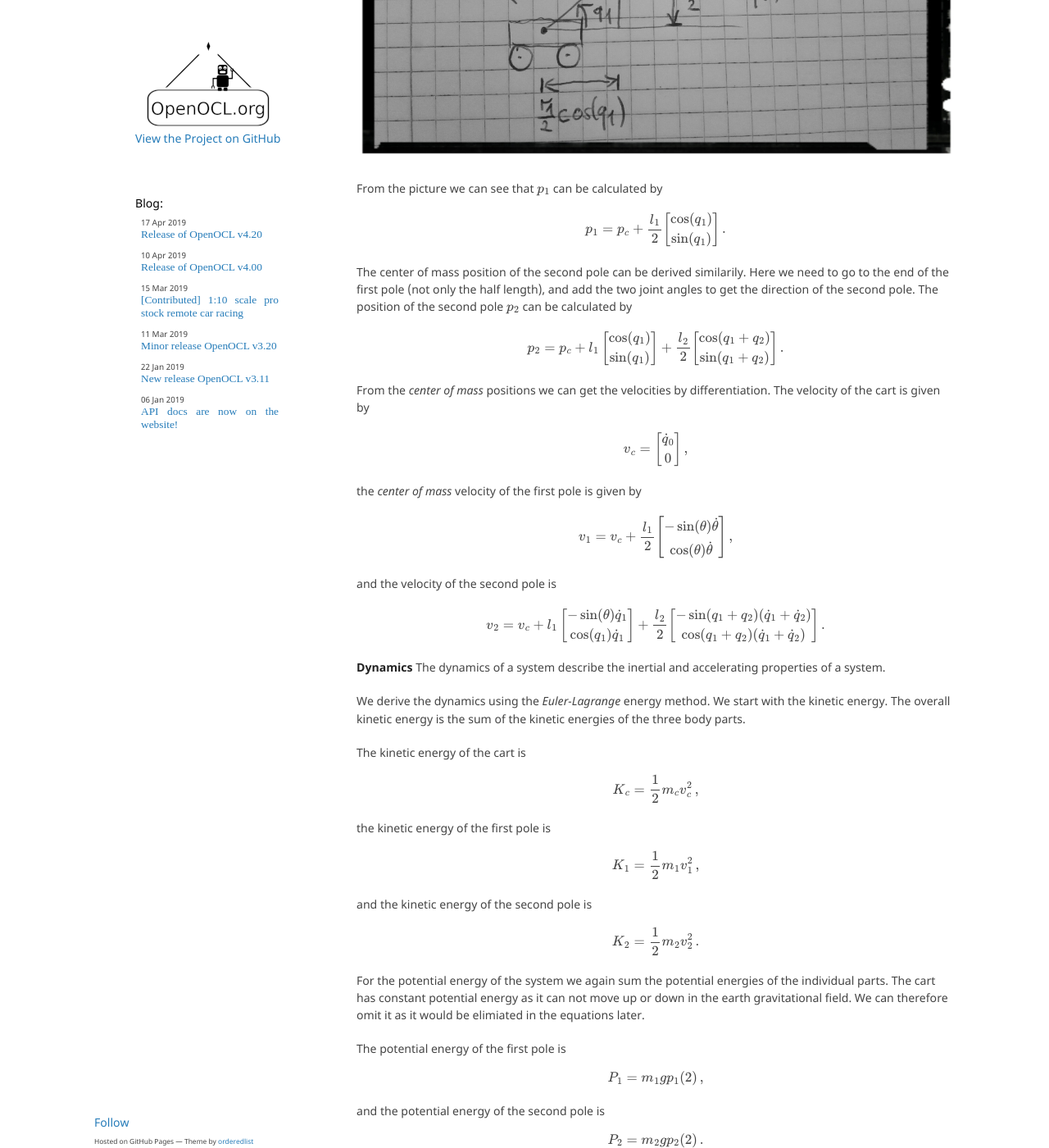
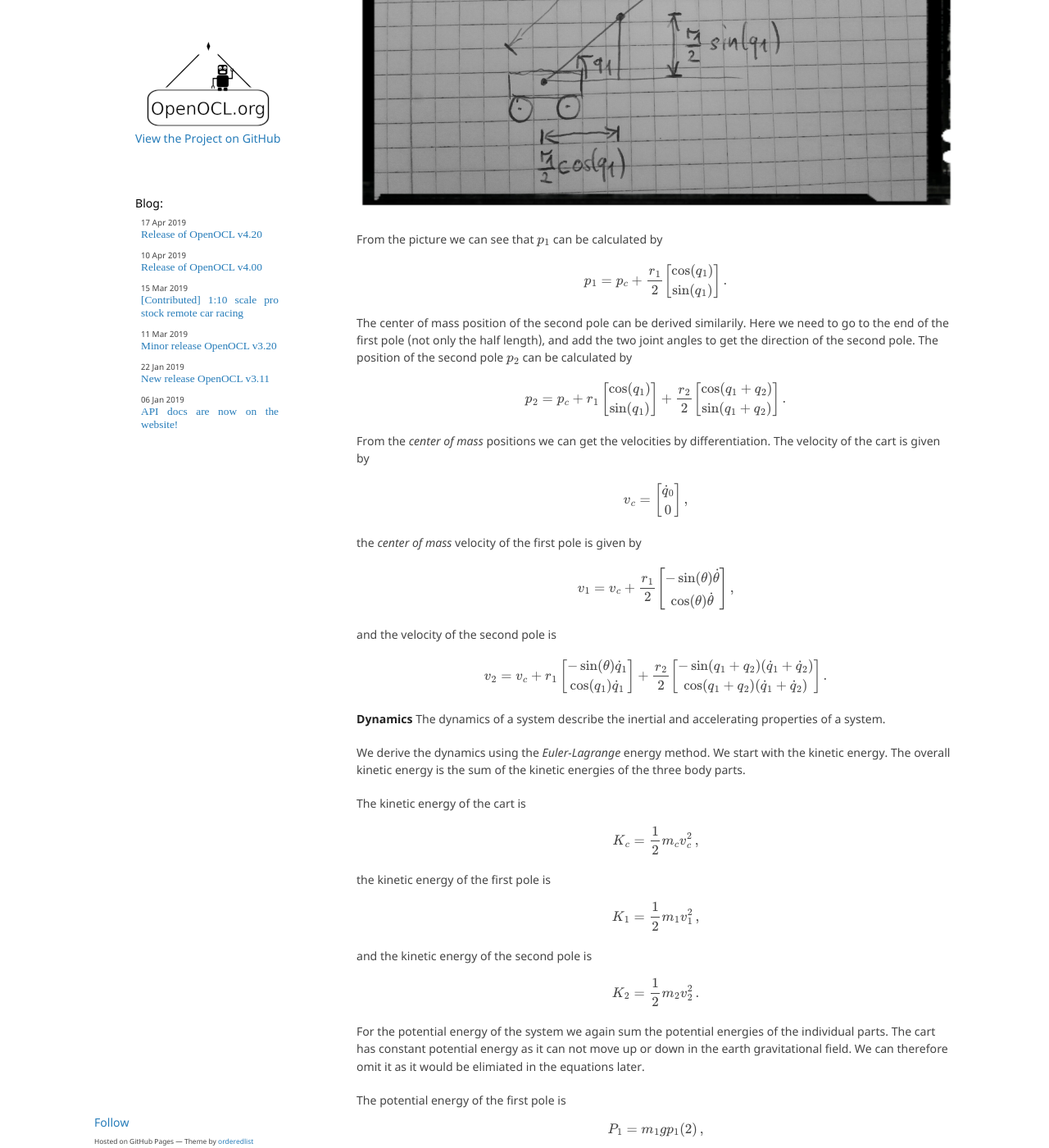
Before and after one commit to OpenOCL/openocl.github.io, a Jekyll site: the page built from _posts/2019-04-21-tutorial-01-modeling-double-cartpole.md, in a window 1280 px wide and 1400 px high, scrolled down 2409 px. Shown: the whole window at 82% size. Built offline with Jekyll 4.4.1, drawn with Linux system fonts in a browser that asks for light colours; some web fonts are replaced; our own code applies the rules of GitHub Pages for plain Markdown files; formulas are drawn with MathJax 3; a script that is not in the unit is left out; comment, search, counter and statistics services are not loaded; some of the changed text lies outside the part shown.

Commit message:
Update 2019-04-21-tutorial-01-modeling-double-cartpole.md

```diff
--- a/_posts/2019-04-21-tutorial-01-modeling-double-cartpole.md
+++ b/_posts/2019-04-21-tutorial-01-modeling-double-cartpole.md
@@ -78,13 +80,13 @@
 From the picture we can see that $p_1$ can be calculated by
 
 \\[
-p_1 = p_c + \frac{l_1}{2}  \\begin{bmatrix}  \cos(q_1)  \\\ \\sin(q_1) \\end{bmatrix} \\,.
+p_1 = p_c + \frac{r_1}{2}  \\begin{bmatrix}  \cos(q_1)  \\\ \\sin(q_1) \\end{bmatrix} \\,.
 \\]
 
 The center of mass position of the second pole can be derived similarily. Here we need to go to the end of the first pole (not only the half length), and add the two joint angles to get the direction of the second pole. The position of the second pole $p_2$ can be calculated by
 
 \\[
-p_2 = p_c + l_1  \\begin{bmatrix} \cos(q_1)  \\\ \\sin(q_1) \\end{bmatrix} +  \frac{l_2}{2} \\begin{bmatrix}  \cos(q_1+q_2) \\\ \\sin({q_1+q_2})\\end{bmatrix} \\,.
+p_2 = p_c + r_1  \\begin{bmatrix} \cos(q_1)  \\\ \\sin(q_1) \\end{bmatrix} +  \frac{r_2}{2} \\begin{bmatrix}  \cos(q_1+q_2) \\\ \\sin({q_1+q_2})\\end{bmatrix} \\,.
 \\]
 
 From the *center of mass* positions we can get the velocities by differentiation. The velocity of the cart is given by
@@ -96,13 +98,13 @@
 the *center of mass* velocity of the first pole is given by
 
 \\[
-v_1 = v_c + \frac{l_1}{2}  \\begin{bmatrix}  - \sin(\\theta\) \dot{\theta}  \\\ \\cos({\theta}) \dot{\theta} \\end{bmatrix} \\,,
+v_1 = v_c + \frac{r_1}{2}  \\begin{bmatrix}  - \sin(\\theta\) \dot{\theta}  \\\ \\cos({\theta}) \dot{\theta} \\end{bmatrix} \\,,
 \\]
 
 and the velocity of the second pole is
 
 \\[
-v_2 = v_c + l_1  \\begin{bmatrix} - \sin(\\theta\) \dot{q}_1  \\\ \\cos(q_1) \dot{q}_1 \\end{bmatrix} +  \frac{l_2}{2} \\begin{bmatrix}  - \sin(q_1+q_2) (\dot{q}_1+\dot{q}_2) \\\ \\cos(q_1+q_2) (\dot{q}_1+ \dot{q}_2) \\end{bmatrix} \\,.
+v_2 = v_c + r_1  \\begin{bmatrix} - \sin(\\theta\) \dot{q}_1  \\\ \\cos(q_1) \dot{q}_1 \\end{bmatrix} +  \frac{r_2}{2} \\begin{bmatrix}  - \sin(q_1+q_2) (\dot{q}_1+\dot{q}_2) \\\ \\cos(q_1+q_2) (\dot{q}_1+ \dot{q}_2) \\end{bmatrix} \\,.
 \\]
 
 
@@ -134,8 +136,10 @@
 
 and the potential energy of the second pole is
 \\[
-P_2 = m_2 g p_2(2) \,.
+P_2 = m_2 g p_2(2) \,,
 \\]
+
+where $p_1(2)$ and $p_2(2)$ are the y-coordinates of the center of mass positions (the height values of the poles).
 
 Now we can plug the kinetic energies and the potential energies into the *Euler-Lagrange* equation:
 \\[
```
Also changed, not shown: other parts of _posts/2019-04-21-tutorial-01-modeling-double-cartpole.md (+2 -0 lines).
